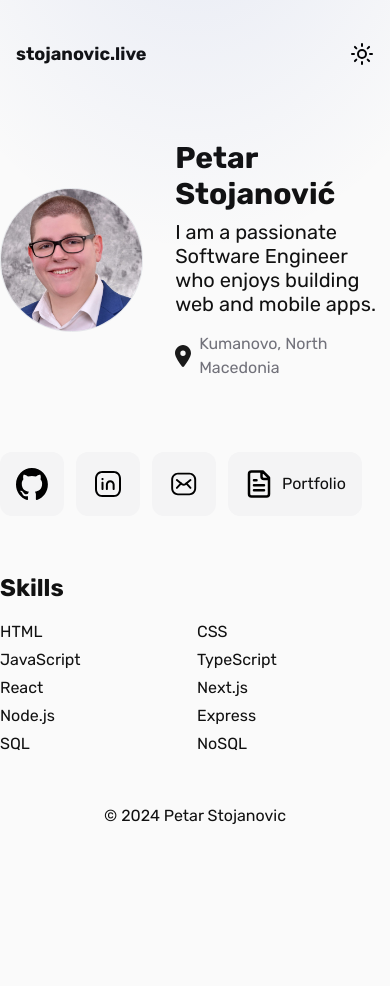
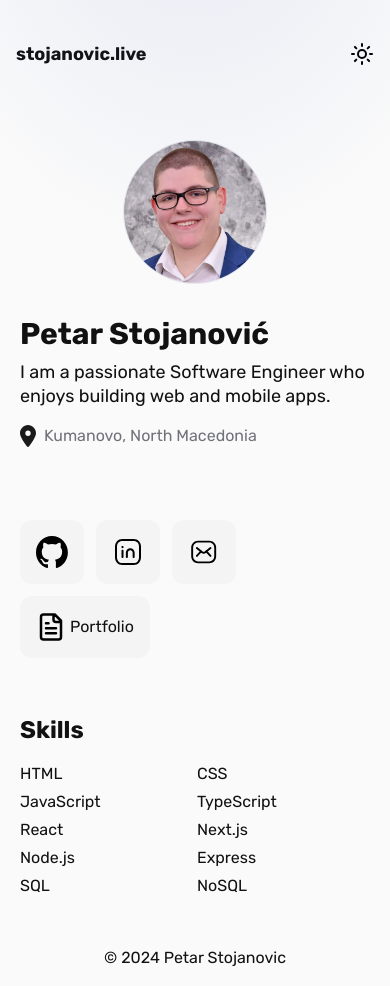
Before and after one commit to petar-stojanovic/stojanovic.live, a Next.js app: page / in a window 390 px wide. Before the commit the page ends 844 px from the top, so only its background shows below. Built offline with nearby package versions, Linux system fonts and the light colour scheme.

Commit message:
made page responsive

```diff
--- a/app/layout.tsx
+++ b/app/layout.tsx
@@ -27,7 +27,7 @@ export default function RootLayout({
       <body>
         <ThemeProvider attribute="class" defaultTheme="system" enableSystem>
           <Header />
-          <main className="mx-auto max-w-2xl">{children}</main>
+          <main className="mx-auto max-w-2xl px-5 md:px-0">{children}</main>
           <Footer />
           <div className="pointer-events-none absolute inset-0 h-full bg-[radial-gradient(80%_50%_at_50%_-20%,rgba(40,75,185,0.1),transparent)] dark:bg-[radial-gradient(80%_50%_at_50%_-20%,rgba(40,75,185,0.2),transparent)]" />
         </ThemeProvider>
--- a/app/page.tsx
+++ b/app/page.tsx
@@ -4,7 +4,7 @@ import Image from "next/image";
 export default function Home() {
   return (
     <div className="mt-10 flex flex-col gap-14">
-      <section className="flex items-center gap-8 py-4">
+      <section className="flex flex-col items-center gap-8 py-4 sm:flex-row">
         <Image
           src={"/profile.jpg"}
           width={100}
@@ -14,7 +14,7 @@ export default function Home() {
         />
         <div className="flex flex-col gap-2">
           <h1 className="font-bold text-3xl">Petar Stojanović</h1>
-          <p className="text-xl leading-6">
+          <p className="text-lg leading-6 md:text-xl">
             I am a passionate Software Engineer who enjoys building web and
             mobile apps.
           </p>
@@ -30,7 +30,7 @@ export default function Home() {
         </div>
       </section>
 
-      <section className="flex gap-3">
+      <section className="flex flex-wrap gap-3">
         <button
           type="button"
           className="rounded-xl bg-zinc-100 p-4 hover:bg-zinc-200 dark:bg-zinc-900 dark:hover:bg-zinc-800"
@@ -103,7 +103,7 @@ export default function Home() {
             target="_blank"
             rel="noreferrer"
           >
-            <div className="flex items-center justify-center gap-2">
+            <div className="flex items-center justify-center gap-1">
               <ThemeIcon
                 iconName="resume"
                 alt="Resume"
```
